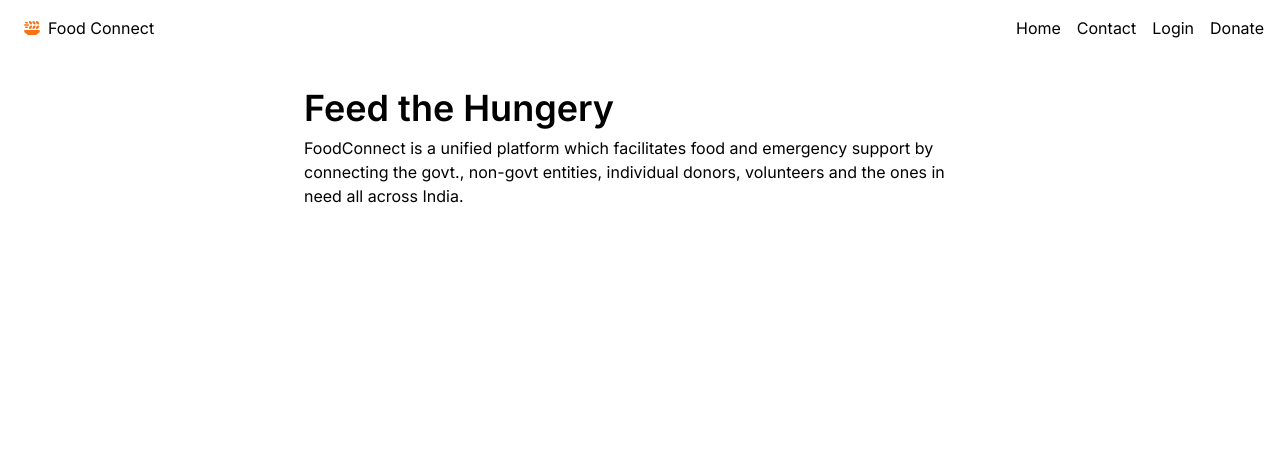
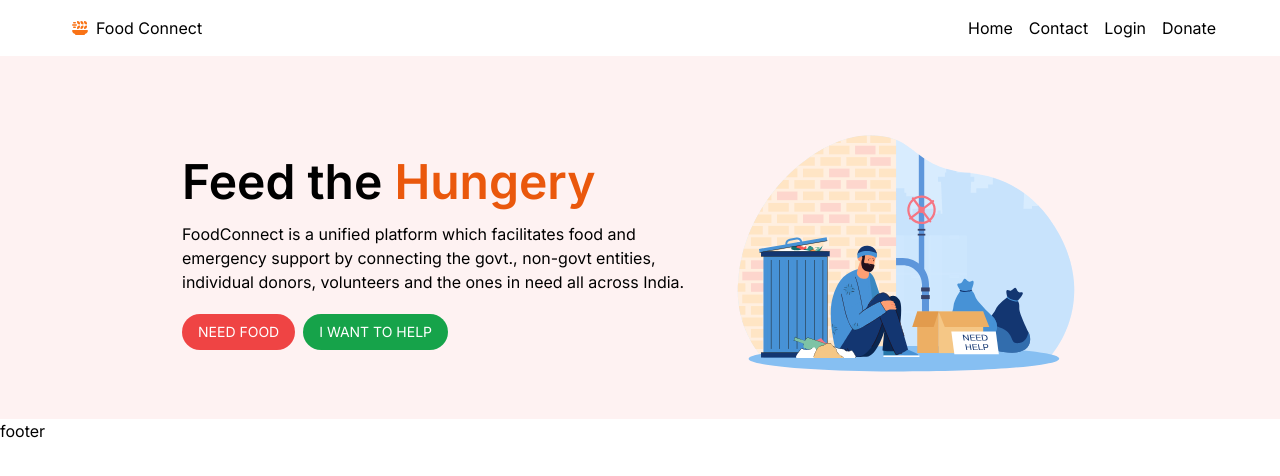
Before and after one commit to HaroonSaifi17/FoodConnect, a React (Vite) app in the folder frontend/: page / in a window 1280 px wide. Shown: the top 476 px of the page. Built offline with nearby package versions, Linux system fonts and the light colour scheme.

Commit message:
making home page

```diff
--- a/frontend/src/App.tsx
+++ b/frontend/src/App.tsx
@@ -1,21 +1,21 @@
-import Home from './pages/Home';
-import { BrowserRouter as Router, Routes, Route } from 'react-router-dom';
-import Login from './pages/Login';
-import Contact from './pages/Contact';
-import Navbar from './component/Navbar';
+import Home from "./pages/Home";
+import { BrowserRouter as Router, Routes, Route } from "react-router-dom";
+import Login from "./pages/Login";
+import Contact from "./pages/Contact";
+import Navbar from "./component/Navbar";
+import Footer from "./component/Footer";
 
 function App() {
   return (
-    <>
-      <Navbar/>
-    <Router>
-      <Routes>
-        <Route path='/' element={<Home />} />
-        <Route path='/login' element={<Login />} />
-        <Route path='/contact' element={<Contact />} />
-      </Routes>
-    </Router>
-    </>
+      <Router>
+      <Navbar />
+        <Routes>
+          <Route path="/" element={<Home />} />
+          <Route path="/login" element={<Login />} />
+          <Route path="/contact" element={<Contact />} />
+        </Routes>
+      <Footer/>
+      </Router>
   );
 }
 
--- /dev/null
+++ b/frontend/src/component/Footer.tsx
@@ -0,0 +1,7 @@
+const Footer = () => {
+  return (
+    <div>footer</div>
+  )
+}
+
+export default Footer
--- a/frontend/src/component/Hero.tsx
+++ b/frontend/src/component/Hero.tsx
@@ -1,13 +1,25 @@
+import { Link } from "react-router-dom";
+import heroImage from "./../assets/hero.svg";
+
 const Hero = () => {
   return (
-    <div>
-        <div className="flex justify-center  max-w-screen-2xl mt-8">
-        <div className="max-w-2xl">
-        <h1 className="text-4xl font-semibold">Feed the Hungery</h1>
-          <p className="mt-2">FoodConnect is a unified platform which facilitates food and emergency support by connecting the govt., non-govt entities, individual donors, volunteers and the ones in need all across India.</p>
+    <div className="bg-red-50 py-9">
+      <div className="flex px-[5vw] items-center mx-auto gap-5 max-md:flex-col justify-center  max-w-screen-2xl mt-8">
+        <div className="max-w-lg">
+          <h1 className="text-5xl font-semibold">Feed the <span className="text-orange-600">Hungery</span></h1>
+          <p className="mt-4">
+            FoodConnect is a unified platform which facilitates food and
+            emergency support by connecting the govt., non-govt entities,
+            individual donors, volunteers and the ones in need all across India.
+          </p>
+          <div className="flex text-sm flex-wrap gap-2 mt-5">
+          <Link className="py-2 px-4 rounded-full bg-red-500 text-white" to="/need">NEED FOOD</Link>
+          <a className="py-2 px-4 rounded-full bg-green-600 text-white" href="#donate">I WANT TO HELP</a>
+          </div>
         </div>
+        <img src={heroImage} className="w-1/3 max-md:w-full" alt="Hero" />
       </div>
     </div>
-  )
-}
-export default Hero
+  );
+};
+export default Hero;
--- a/frontend/src/component/Navbar.tsx
+++ b/frontend/src/component/Navbar.tsx
@@ -1,4 +1,5 @@
 import { useState } from "react";
+import { Link } from "react-router-dom";
 
 const Navbar = () => {
   const [navStatus, setNavStatus] = useState(false);
@@ -7,26 +8,26 @@ const Navbar = () => {
   };
   return (
     <nav id="home">
-      <div className="max-w-screen-2xl  mx-auto p-4 flex gap-2 justify-between items-center">
-        <a href="#Home">
+      <div className="max-w-screen-2xl  mx-auto py-4 px-[5vw] flex gap-2 justify-between items-center">
+              <Link  to="/">
           <i className="fa-solid fa-plate-wheat mx-2 text-orange-500"></i>Food
           Connect
-        </a>
-        <div className={`max-md:fixed max-md:w-[40vw] z-10 max-md:h-full max-md:bg-orange-50 max-md:shadow duration-100 max-md:top-0 ${
-            navStatus ? '-right-[40vw]' : 'right-0'
+        </Link>
+        <div className={`max-md:fixed max-md:w-[50vw] z-10 max-md:h-full max-md:bg-orange-50 max-md:shadow duration-100 max-md:top-0 ${
+            navStatus ? 'right-0' : '-right-[50vw]'
           }`}>
           <ul className="flex gap-4 max-md:flex-col justify-center items-center max-md:h-full">
             <li className="hover:text-orange-500">
-              <a href="/">Home</a>
+              <Link onClick={toggleNav} to="/">Home</Link>
             </li>
             <li className="hover:text-orange-500">
-              <a href="/contact">Contact</a>
+              <Link onClick={toggleNav} to="/contact">Contact</Link>
             </li>
             <li className="hover:text-orange-500">
-              <a href="/login">Login</a>
+              <Link onClick={toggleNav} to="/login">Login</Link>
             </li>
             <li className="hover:text-orange-500">
-              <a href="/">Donate</a>
+              <Link onClick={toggleNav} to="/">Donate</Link>
             </li>
           </ul>
         </div>
```
Also changed, not shown: frontend/src/assets/hero.svg (added).
